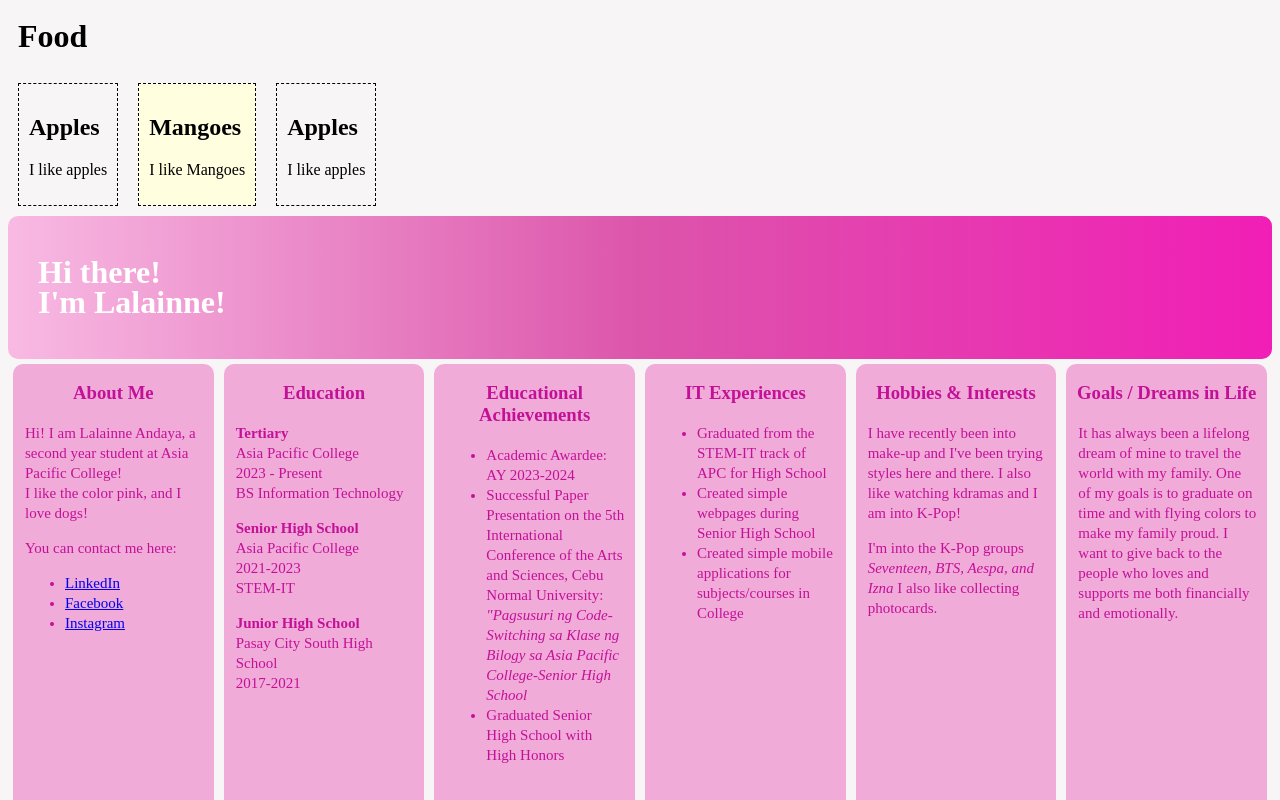
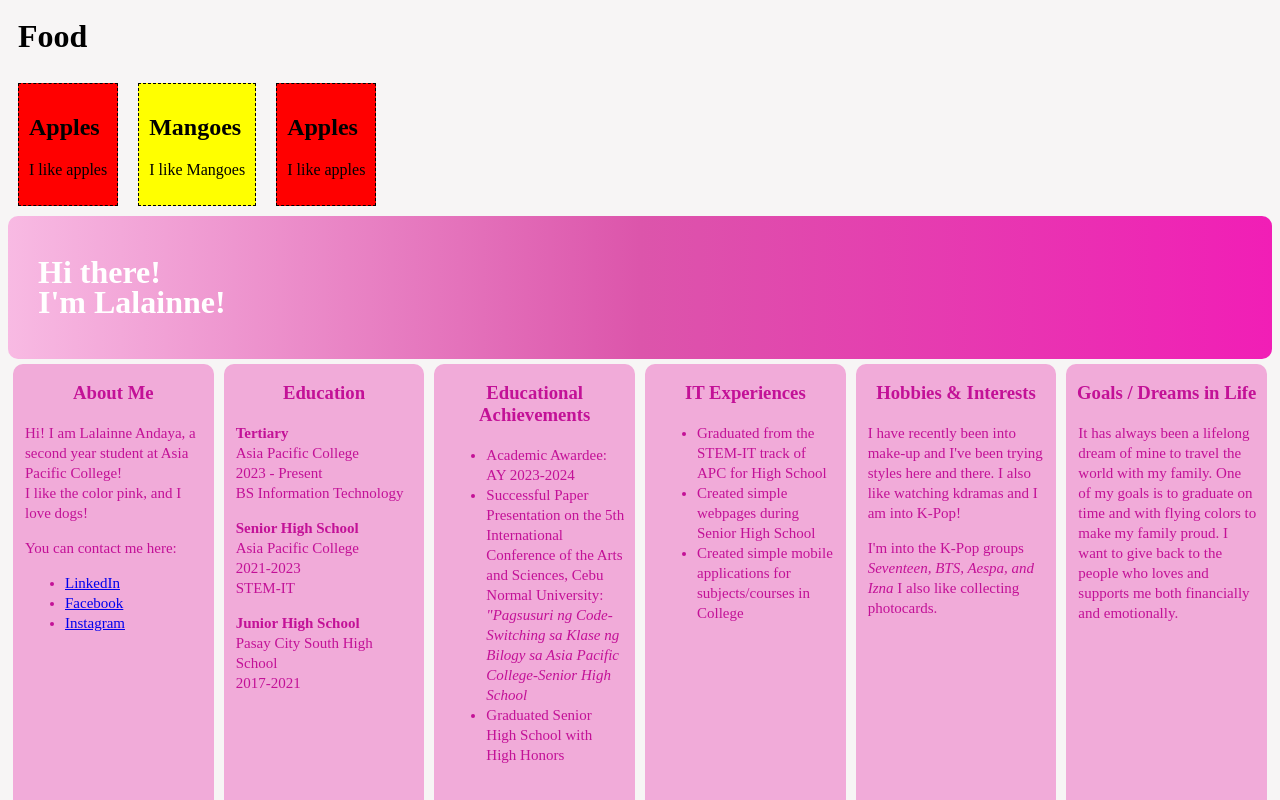
Before and after one commit to lcandaya/webprog-mi231-vuejs, a Vue app in the folder vue-project/: page / in a window 1280 px wide. Shown: the top 800 px of the page. Built offline with nearby package versions, Linux system fonts and the light colour scheme.

Commit message:
personal profile update

```diff
--- a/vue-project/src/components/FoodItem.vue
+++ b/vue-project/src/components/FoodItem.vue
@@ -23,7 +23,7 @@
         display: inline-block;
         margin: 10px;
         padding: 10px;
-        background-color: lightred;
+        background-color: red;
     }
 
 </style>
--- a/vue-project/src/components/FoodItem2.vue
+++ b/vue-project/src/components/FoodItem2.vue
@@ -22,5 +22,5 @@
         display: inline-block;
         margin: 10px;
         padding: 10px;
-        background-color: lightyellow;
+        background-color: yellow;
     }</style>
```
